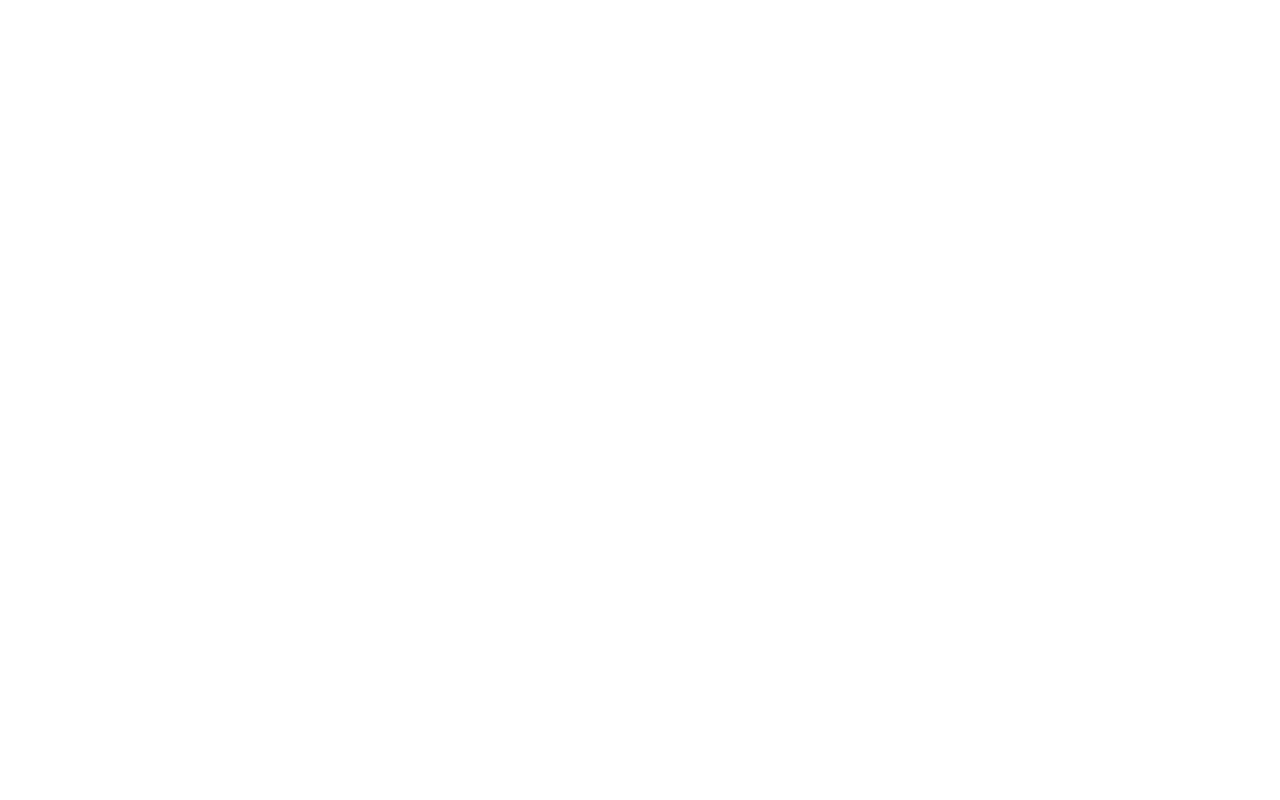
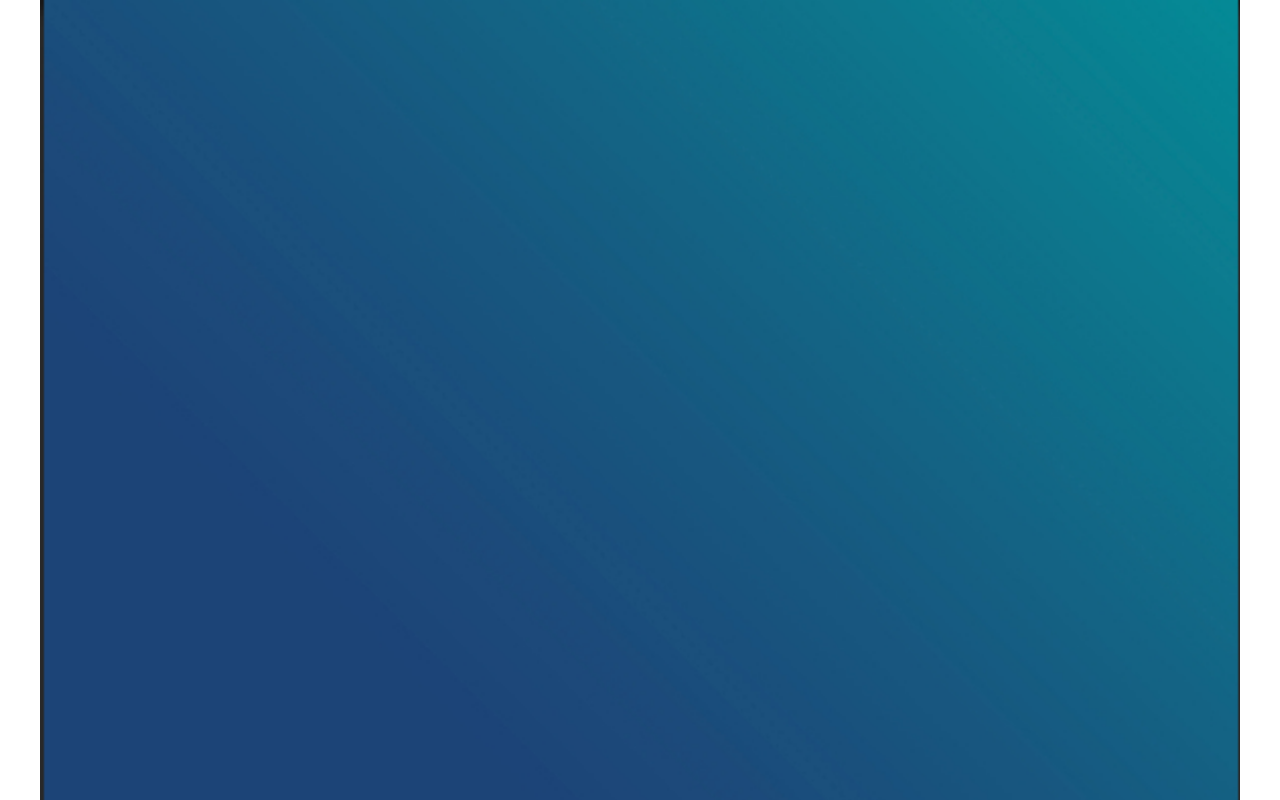
Before and after one commit to geisler3d/WebAR, a plain HTML site: page index.html in a window 1280 px wide. Shown: the top 800 px of the page. Drawn offline with Linux system fonts and the light colour scheme.

Commit message:
Update index.html

```diff
--- a/index.html
+++ b/index.html
@@ -31,7 +31,7 @@
     </style>
 <body>
 	<a rel="ar" href="RWESmall2SaT.usdz">
-		<!--<img src="RWEPreview.jpg" class="responsive">-->
+		<img src="RWEPreview.jpg" class="responsive">
 		<!--RWETest-2Scenen-->
 		<!--RWEAR01-->
 	</a>
```
